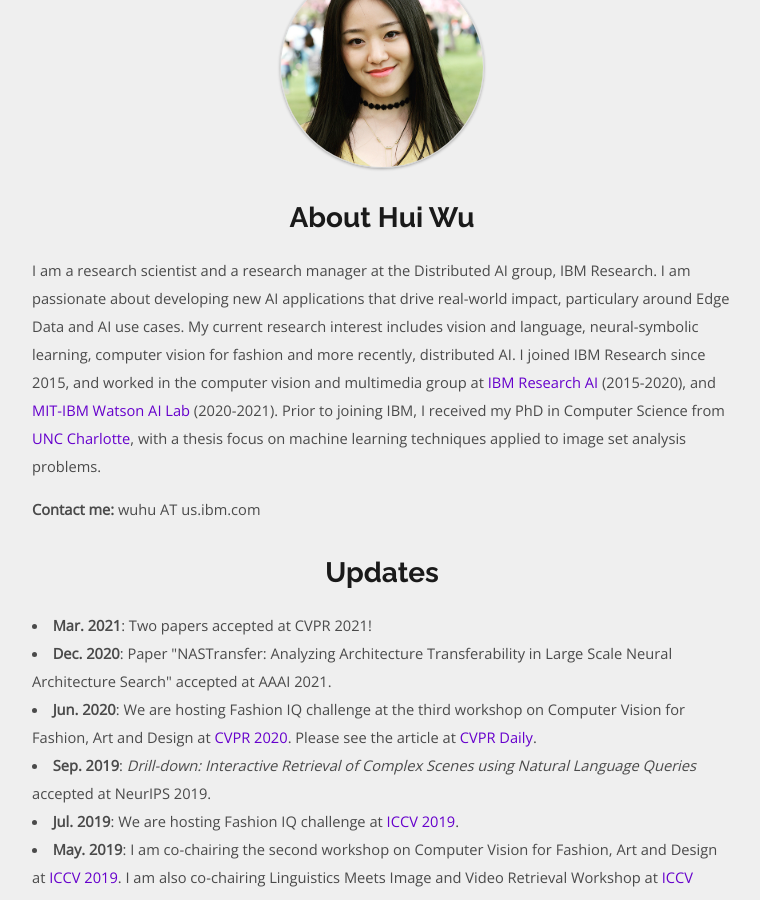
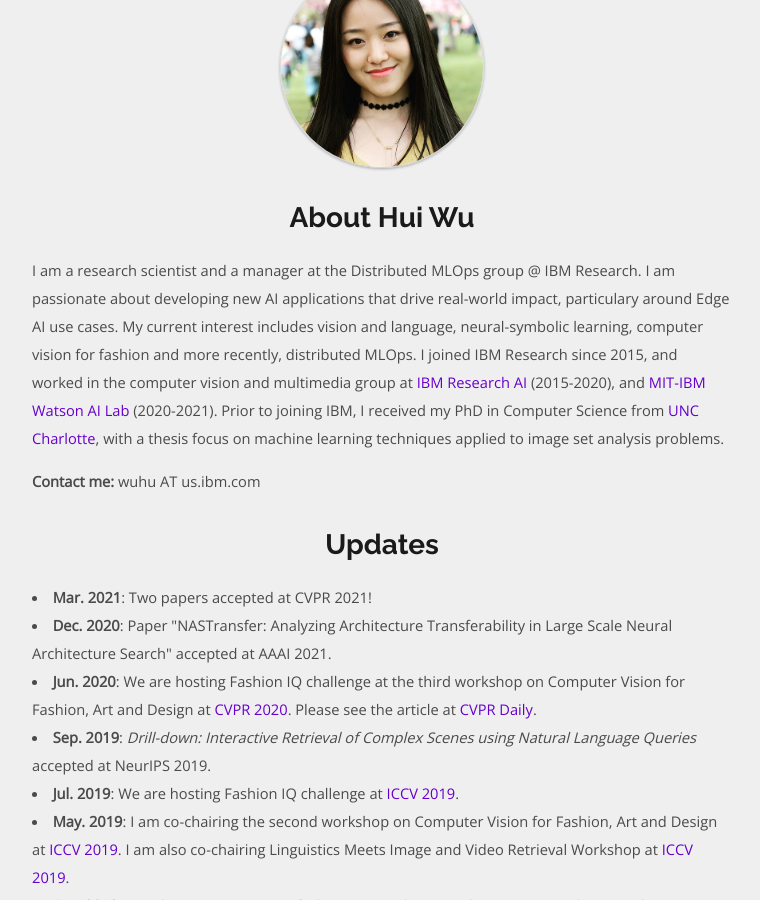
Before and after one commit to spacew/spacew.github.io, a Jekyll site: the page built from index.html, in a window 1280 px wide and 900 px high, scrolled down 345 px. Shown: the whole window, without its empty margins (258-1018 px from the left). Built offline with Jekyll 4.4.1, drawn with Linux system fonts in a browser that asks for light colours; the list of posts is cut into pages by our own code.

Commit message:
Update index.html

```diff
--- a/index.html
+++ b/index.html
@@ -9,10 +9,10 @@ title: Home
         <img src="media/huiwu.jpg" alt="Profile Photo" style="height:200px;border-radius:50%;">
         <h1 class="top-text">About Hui Wu</h1>
         <p>
-            I am a research scientist and a research manager at the Distributed AI group, IBM Research.
-            I am passionate about developing new AI applications that drive real-world impact, particulary around Edge Data and AI use cases.
-            My current research interest includes vision and language, neural-symbolic learning, computer vision for fashion and more
-            recently, distributed AI.
+            I am a research scientist and a manager at the Distributed MLOps group @ IBM Research.
+            I am passionate about developing new AI applications that drive real-world impact, particulary around Edge AI use cases.
+            My current interest includes vision and language, neural-symbolic learning, computer vision for fashion and more
+            recently, distributed MLOps.
             I joined IBM Research since 2015, and worked in the computer vision and multimedia group at
             <a href=https://www.research.ibm.com/artificial-intelligence/>IBM Research AI</a> (2015-2020), and
             <a href=https://mitibmwatsonailab.mit.edu/>MIT-IBM Watson AI Lab</a> (2020-2021).
```
